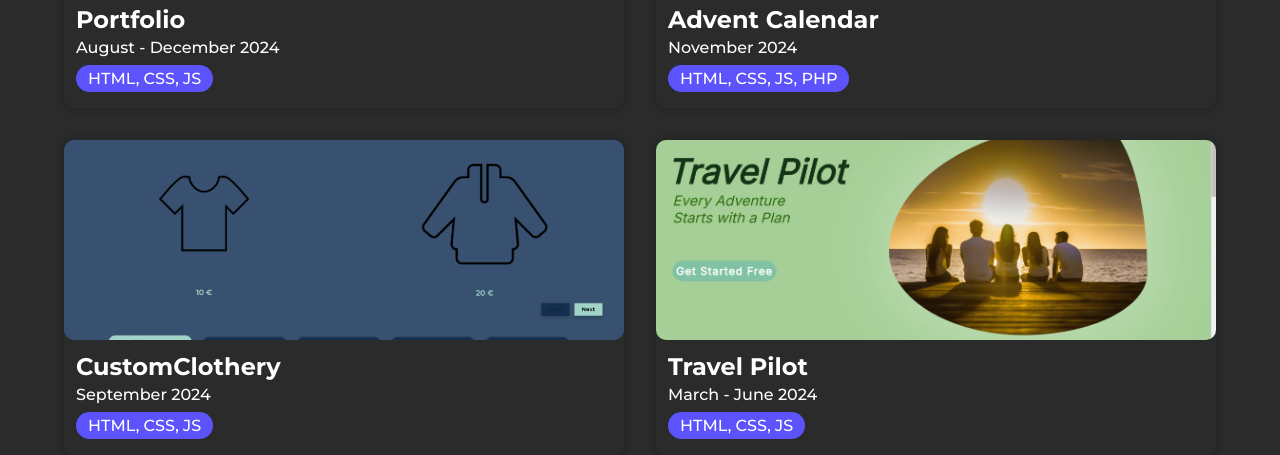
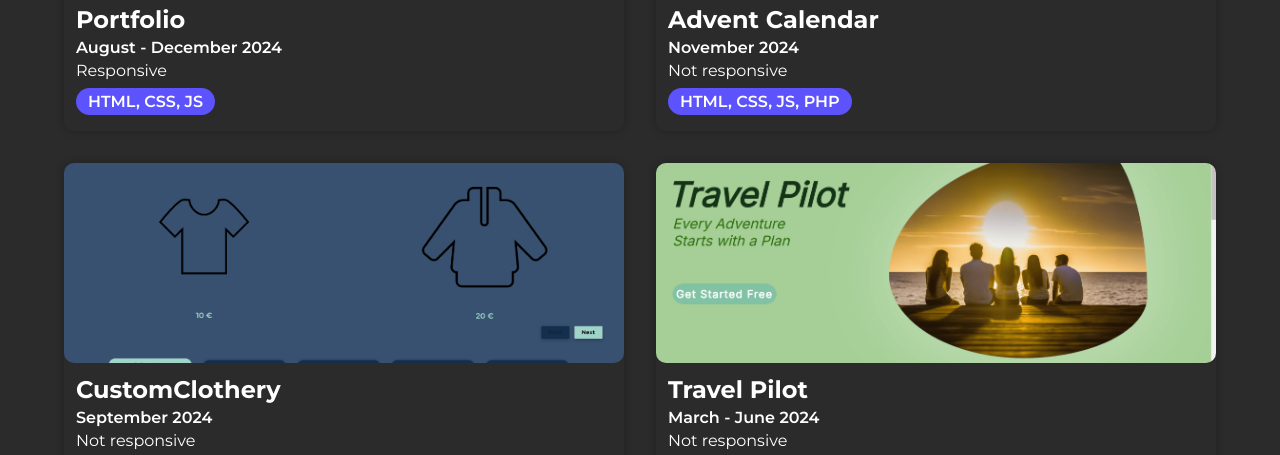
Before and after one commit to bico37/Portfolio, a plain HTML site: page pages/web-development.html in a window 1280 px wide. Shown: the part 342-797 px from the top of the page. Drawn offline with Linux system fonts and the light colour scheme.

Commit message:
added respoonsive info to project

```diff
--- a/css/web-development.css
+++ b/css/web-development.css
@@ -47,6 +47,9 @@
   padding: var(--padding-xs) var(--padding-s) var(--padding-s) var(--padding-s);
 }
 
+
+
+
 .technologies{
   display: inline-block;
   padding: var(--padding-xxs) var(--padding-s);
@@ -56,8 +59,12 @@
 }
 
 .project-text p{
-  font-weight: 500;
+  font-weight: 600;
   margin: var(--margin-xxs) 0;
+}
+
+.responsiveness{
+  font-weight: 400 !important;
 }
 
 /* responsive */
--- a/js/web-development.js
+++ b/js/web-development.js
@@ -8,6 +8,7 @@ let formula1 = {
   description: "A project displaying a Formula 1 webpage layout.",
   date: "March - June 2023",
   tech: "HTML, CSS",
+  responsive: true
 };
 
 // 2 klasse
@@ -20,6 +21,7 @@ let carsFullScreen = {
   description: "A project displaying a full-screen layout with HTML and CSS.",
   date: "September 2023",
   tech: "HTML, CSS",
+  responsive: false
 };
 
 let diceAttack = {
@@ -32,6 +34,7 @@ let diceAttack = {
     "A project where JS was used for the first time to create an interactive dice game.",
   date: "October 2023",
   tech: "HTML, CSS, JS",
+  responsive: false
 };
 
 let ticTacToe = {
@@ -43,6 +46,7 @@ let ticTacToe = {
   description: "A classic Tic Tac Toe game built with JavaScript.",
   date: "November 2023",
   tech: "HTML, CSS, JS",
+  responsive: false
 };
 
 let formula1Driver = {
@@ -54,6 +58,7 @@ let formula1Driver = {
   description: "An interactive webpage focused on Formula 1 drivers.",
   date: "December 2023",
   tech: "HTML, CSS, JS",
+  responsive: false
 };
 
 let weatherAPI = {
@@ -65,6 +70,7 @@ let weatherAPI = {
   description: "A project using APIs to fetch and display weather data.",
   date: "November 2023",
   tech: "HTML, CSS, JS, API",
+  responsive: false
 };
 
 let foodAPI = {
@@ -76,6 +82,7 @@ let foodAPI = {
   description: "An application that uses APIs to display food-related data.",
   date: "November 2023",
   tech: "HTML, CSS, JS, API",
+  responsive: false
 };
 
 let valorantAPI = {
@@ -87,6 +94,7 @@ let valorantAPI = {
   description: "An API-based project showcasing data about Valorant.",
   date: "November 2023",
   tech: "HTML, CSS, JS, API",
+  responsive: false
 };
 
 // 2024
@@ -100,6 +108,7 @@ let austrianSkier = {
     "A project developed with TypeScript, NodeJS, and ExpressJS featuring Austrian skiers.",
   date: "January 2024",
   tech: "HTML, CSS, JS, TS, NodeJS, ExpressJS",
+  responsive: false
 };
 
 let todoList = {
@@ -111,6 +120,7 @@ let todoList = {
   description: "A to-do list application using TypeScript and NodeJS.",
   date: "February 2024",
   tech: "HTML, CSS, JS, TS, NodeJS, ExpressJS",
+  responsive: false
 };
 
 let drinkWaterApp = {
@@ -122,6 +132,7 @@ let drinkWaterApp = {
   description: "A smartphone app to track water consumption.",
   date: "March 2024",
   tech: "HTML, CSS, JS, TS, NodeJS, ExpressJS",
+  responsive: true
 };
 
 let snowman = {
@@ -133,6 +144,7 @@ let snowman = {
   description: "A 3D snowman created using BabylonJS.",
   date: "April 2024",
   tech: "HTML, CSS, JS, TS, BabylonJS",
+  responsive: false
 };
 
 let babylon3DGame = {
@@ -144,6 +156,7 @@ let babylon3DGame = {
   description: "A 3D game developed with BabylonJS.",
   date: "May 2024",
   tech: "HTML, CSS, JS, TS, BabylonJS",
+  responsive: false
 };
 
 let soccer2DGame = {
@@ -155,6 +168,7 @@ let soccer2DGame = {
   description: "A 2D soccer game.",
   date: "January - March 2024",
   tech: "HTML, CSS, JS",
+  responsive: false
 };
 
 let travelPilot = {
@@ -166,6 +180,7 @@ let travelPilot = {
   description: "A project showcasing a travel agency website.",
   date: "March - June 2024",
   tech: "HTML, CSS, JS",
+  responsive: false
 };
 
 // 3 klasse
@@ -179,6 +194,7 @@ let tshirtdesigner = {
     "A project allowing users to design custom t-shirts and hoodies.",
   date: "September 2024",
   tech: "HTML, CSS, JS",
+  responsive: false
 };
 
 let adventCalendar = {
@@ -190,6 +206,7 @@ let adventCalendar = {
   description: "An advent calendar featuring FIFA players.",
   date: "November 2024",
   tech: "HTML, CSS, JS, PHP",
+  responsive: false
 };
 
 // let spotlas = {
@@ -213,6 +230,7 @@ let portfolio = {
   description: "A Portfolio showcasing me and my projects.",
   date: "August - December 2024",
   tech: "HTML, CSS, JS",
+  responsive: true
 };
 
 let projects = [
@@ -284,7 +302,9 @@ function printProjectOverview() {
             <div class="project-text">
                 <h2>${portfolio.name}</h2>
                 <p>${portfolio.date}</p>
+                <p class="responsiveness">Responsive</p>
                 <p class="technologies">${portfolio.tech}</p>
+
             </div>
         </div>
         `;
@@ -292,6 +312,7 @@ function printProjectOverview() {
 
         for (let i = 0; i < projects.length; i++) {
           let project = projects[i];
+          let responsive = project.responsive;
           contentString += `
               <div class="project" onclick="openLink('${project.link}')">
                   <div class="project-img">
@@ -300,11 +321,13 @@ function printProjectOverview() {
                   <div class="project-text">
                       <h2>${project.name}</h2>
                       <p>${project.date}</p>
+                      <p class="responsiveness">${responsive ? "Responsive" : "Not responsive"}</p>
                       <p class="technologies">${project.tech}</p>
                   </div>
               </div>
               `;
       }
+
 
   document.getElementById("content-wrapper").innerHTML = contentString;
 }
```
Lines whose indentation alone changed are shown as unchanged.
